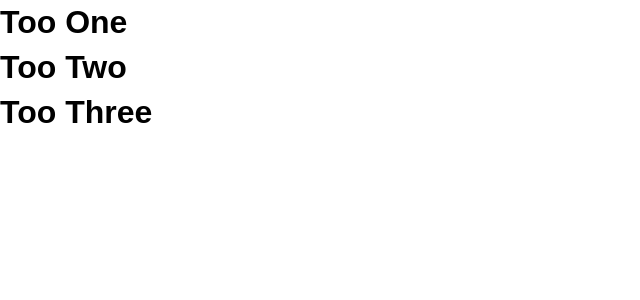
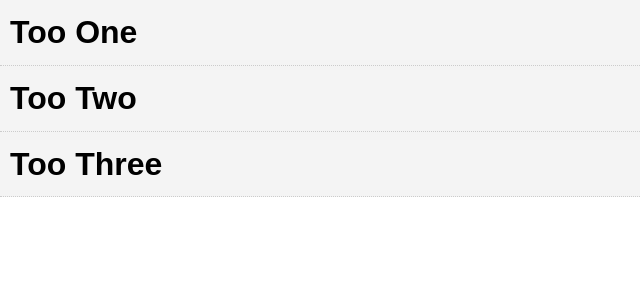
Before and after one commit to kirils/todolist, a Vue app: page / in a window 1280 px wide. Shown: the top 300 px of the page, without its empty margins (0-640 px from the left). Built offline with nearby package versions, Linux system fonts and the light colour scheme.

Commit message:
Add component TodoItem

```diff
--- /dev/null
+++ b/src/components/TodoItem.vue
@@ -0,0 +1,33 @@
+<template>
+    <div class="todo-item">
+        <h1>{{todo.title}}</h1>
+    </div>
+</template>
+
+<script>
+
+export default {
+    name: 'TodoItem',
+    props: ['todo']
+}
+</script>
+
+<style scoped>
+  .todo-item {
+    background: #f4f4f4;
+    padding: 10px;
+    border-bottom: 1px #ccc dotted;
+  }
+  .is-complete {
+    text-decoration: line-through;
+  }
+  .del {
+    background: #ff0000;
+    color: #fff;
+    border: none;
+    padding: 5px 9px;
+    border-radius: 50%;
+    cursor: pointer;
+    float: right;
+  }
+</style>
--- a/src/components/Todos.vue
+++ b/src/components/Todos.vue
@@ -1,14 +1,19 @@
 <template>
     <div>
         <div v-bind:key="todo.id" v-for="todo in todos">
-            <h1>{{todo.title}}</h1>
+            <TodoItem v-bind:todo="todo" />
         </div>
     </div>
 </template>
 
 <script>
+import TodoItem from './TodoItem.vue'
+
 export default {
     name: "Todos",
+    components: {
+        TodoItem
+    },
     props: ["todos"]
 }
 </script>
```
